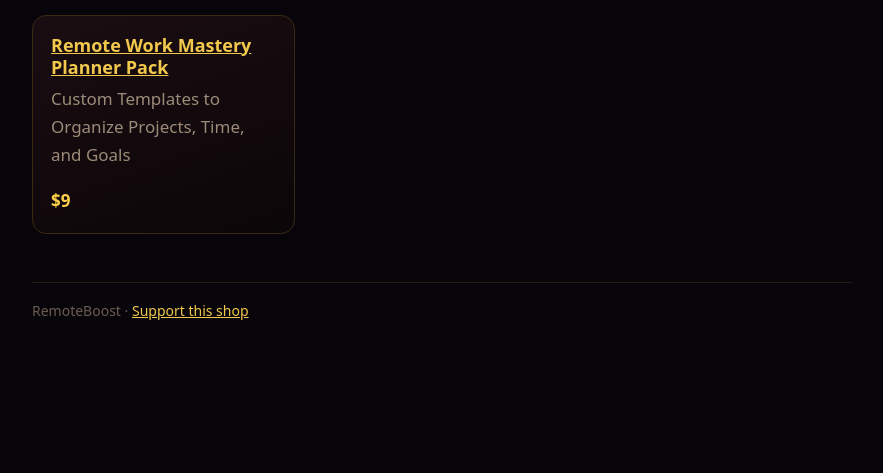
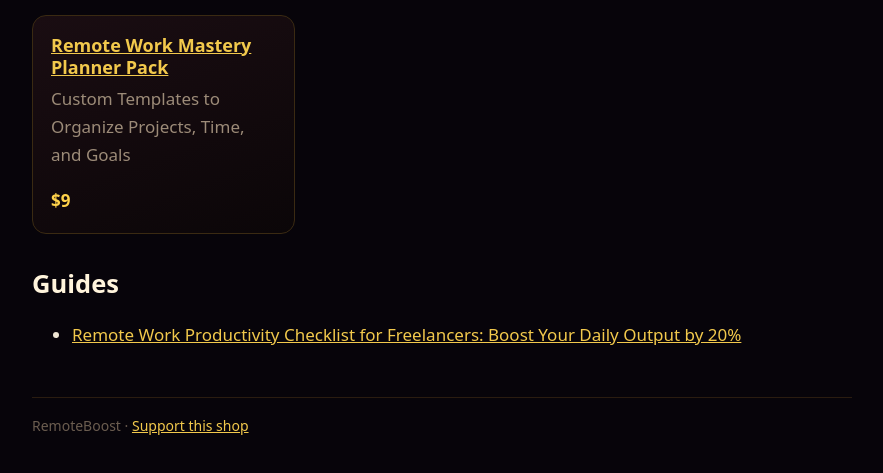
Before and after one commit to sodaro-coder/remoteboost, a plain HTML site: page index.html in a window 1280 px wide. Shown: the part 185-658 px from the top of the page, without its empty margins (198-1081 px from the left). Drawn offline with Linux system fonts and the light colour scheme.

Commit message:
STUMF: update index.html

```diff
--- a/index.html
+++ b/index.html
@@ -5,4 +5,4 @@ a{color:#f2c94c}.wrap{max-width:860px;margin:0 auto;padding:28px 20px 60px}heade
 .card{border:1px solid #3a2a12;border-radius:14px;padding:18px;background:linear-gradient(160deg,#1a0d12,#0b0608)}.card h3{margin:0 0 6px;font-size:18px}
 .price{color:#ffd24a;font-weight:700}.btn{display:inline-block;margin-top:12px;padding:10px 18px;border-radius:10px;background:linear-gradient(135deg,#b08526,#f6e3a1,#c9a233);color:#1a0c05;font-weight:700;text-decoration:none}
 h1,h2,h3{color:#fff4dc;line-height:1.25}h2{margin-top:34px}code{background:#1a1216;padding:2px 6px;border-radius:6px}li{margin:4px 0}
-footer{margin-top:48px;color:#6b5d50;font-size:14px;border-top:1px solid #2a1c10;padding-top:16px}</style></head><body><div class='wrap'><header><a href='./' style='text-decoration:none'><div class='brand'>RemoteBoost</div></a></header><h1>RemoteBoost</h1><p class='tag'>Digital tools for remote success</p><div class='grid'><div class='card'><h3><a href='p/remote-work-mastery-planner-pack/'>Remote Work Mastery Planner Pack</a></h3><div class='tag'>Custom Templates to Organize Projects, Time, and Goals</div><span class='price'>$9</span></div></div><footer>RemoteBoost · <a href="paypal.me/AaronSodaro">Support this shop</a></footer></div></body></html>
+footer{margin-top:48px;color:#6b5d50;font-size:14px;border-top:1px solid #2a1c10;padding-top:16px}</style></head><body><div class='wrap'><header><a href='./' style='text-decoration:none'><div class='brand'>RemoteBoost</div></a></header><h1>RemoteBoost</h1><p class='tag'>Digital tools for remote success</p><div class='grid'><div class='card'><h3><a href='p/remote-work-mastery-planner-pack/'>Remote Work Mastery Planner Pack</a></h3><div class='tag'>Custom Templates to Organize Projects, Time, and Goals</div><span class='price'>$9</span></div></div><h2>Guides</h2><ul><li><a href='a/remote-work-productivity-checklist-for-freelancers-boost-you/'>Remote Work Productivity Checklist for Freelancers: Boost Your Daily Output by 20%</a></li></ul><footer>RemoteBoost · <a href="paypal.me/AaronSodaro">Support this shop</a></footer></div></body></html>
```
